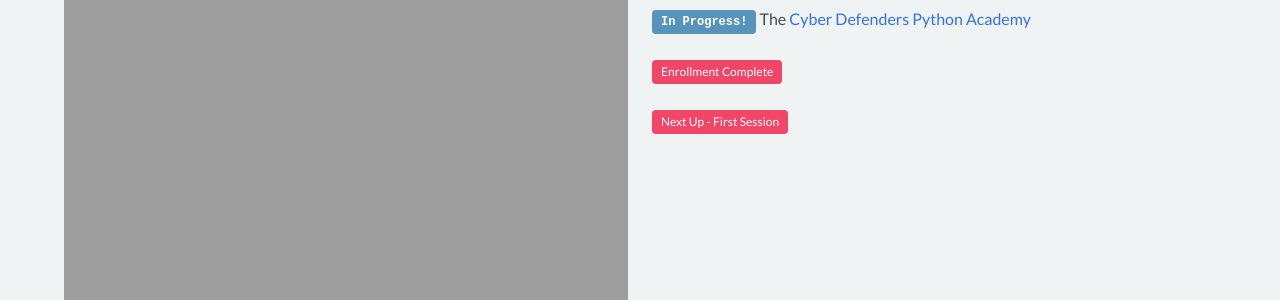
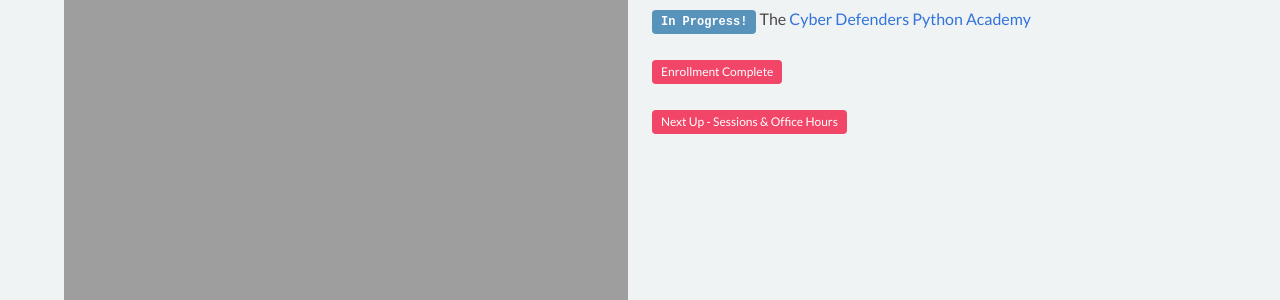
Before and after one commit to cyberdefendersprogram/www-homepage, a Jekyll site: the page built from pages/programs/cd-growthsector-python.md, in a window 1280 px wide and 900 px high, scrolled down 409 px. Shown: the part 146-446 px from the top of the window. Built offline with Jekyll 4.4.1, drawn with Linux system fonts in a browser that asks for light colours; nearby versions of some CDN libraries; some of the changed text lies outside the part shown.

Commit message:
Update cd-growthsector-python.md

```diff
--- a/pages/programs/cd-growthsector-python.md
+++ b/pages/programs/cd-growthsector-python.md
@@ -28,7 +28,7 @@ Python is a widely used and fast growing programming language which is in high d
                 <br/> <br/>
                 <span class="tag is-danger">Enrollment Complete</span>
                 <br/> <br/>
-                <span class="tag is-danger">Next Up - First Session</span>
+                <span class="tag is-danger">Next Up - Sessions & Office Hours</span>
                 <br/> <br/>
             </div>
             </p>
```
Also changed, not shown: other parts of pages/programs/cd-growthsector-python.md (+1 -1 lines).
